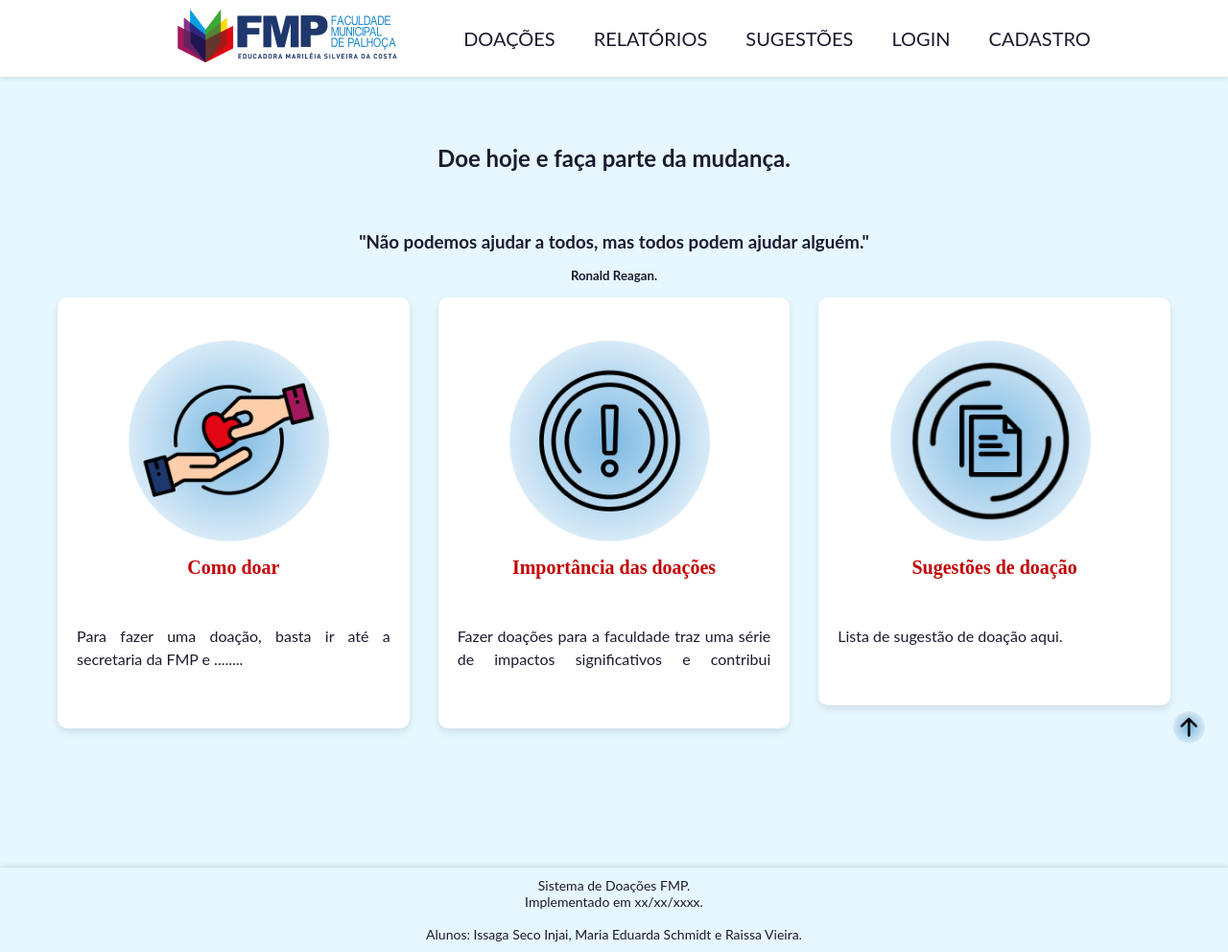
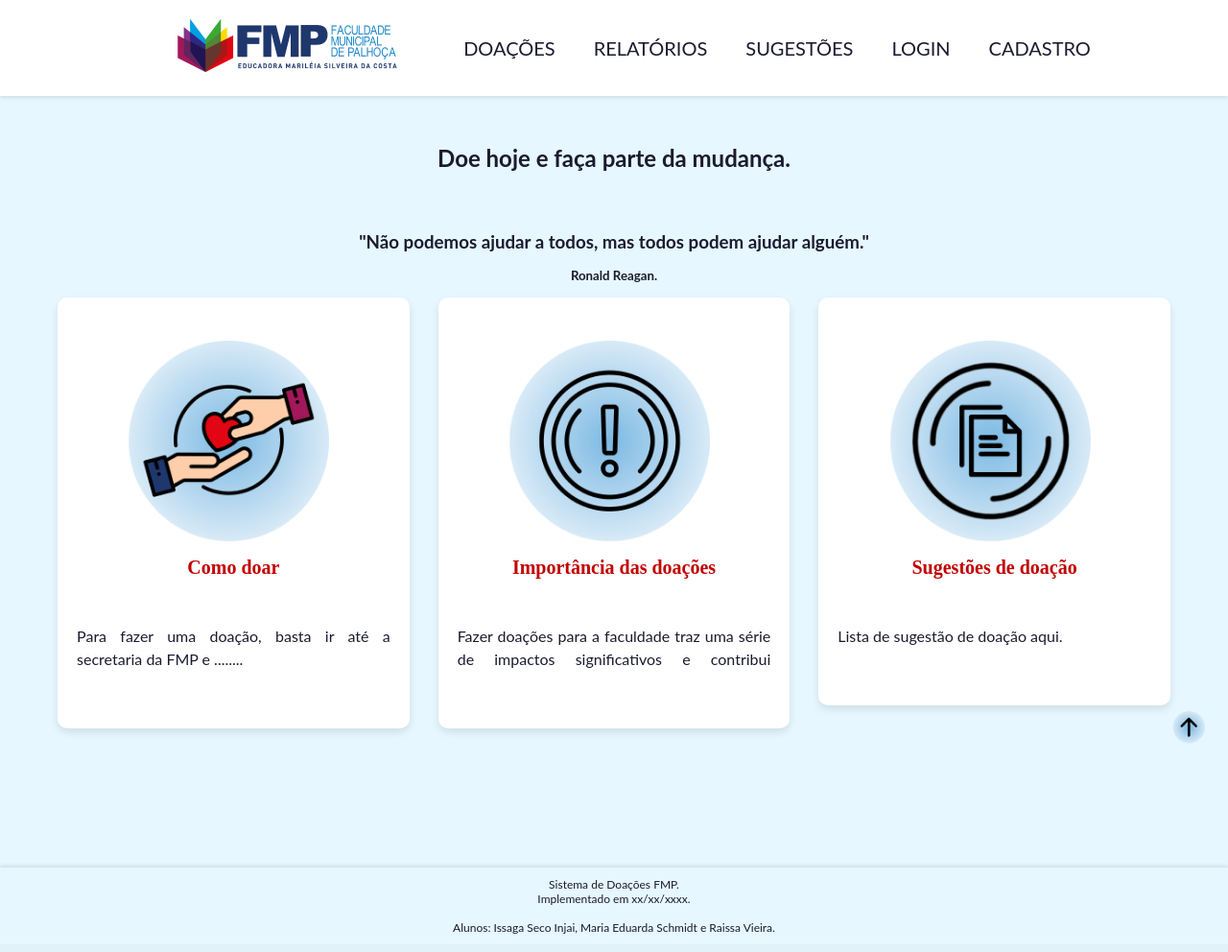
Before and after one commit to mariaeduardaschmidt/PI, a PHP site: page /index.html in a window 1280 px wide. Shown: the whole page at 96% size. Run offline with PHP 8.4, Linux system fonts and the light colour scheme.

Commit message:
Update style.css

```diff
--- a/style.css
+++ b/style.css
@@ -17,13 +17,14 @@ body {
   flex-direction: column;
   font-family: 'Lato', sans-serif;
   justify-content: space-between;
+  padding-top: 0px;
 }
 
 header {
   background-color: #ffffff;
   color: #1b1b2f;
   padding: 0;
-  height: 80px;
+  height: 100px;
   display: flex;
   align-items: center;
   justify-content: center;
@@ -194,7 +195,7 @@ footer {
   background-color: #e6f7ff;
   padding: 10px 0;
   text-align: center;
-  font-size: 14px;
+  font-size: 12px;
   bottom: 0;
   width: 100%;
   font-family: 'Lato', sans-serif;
```
